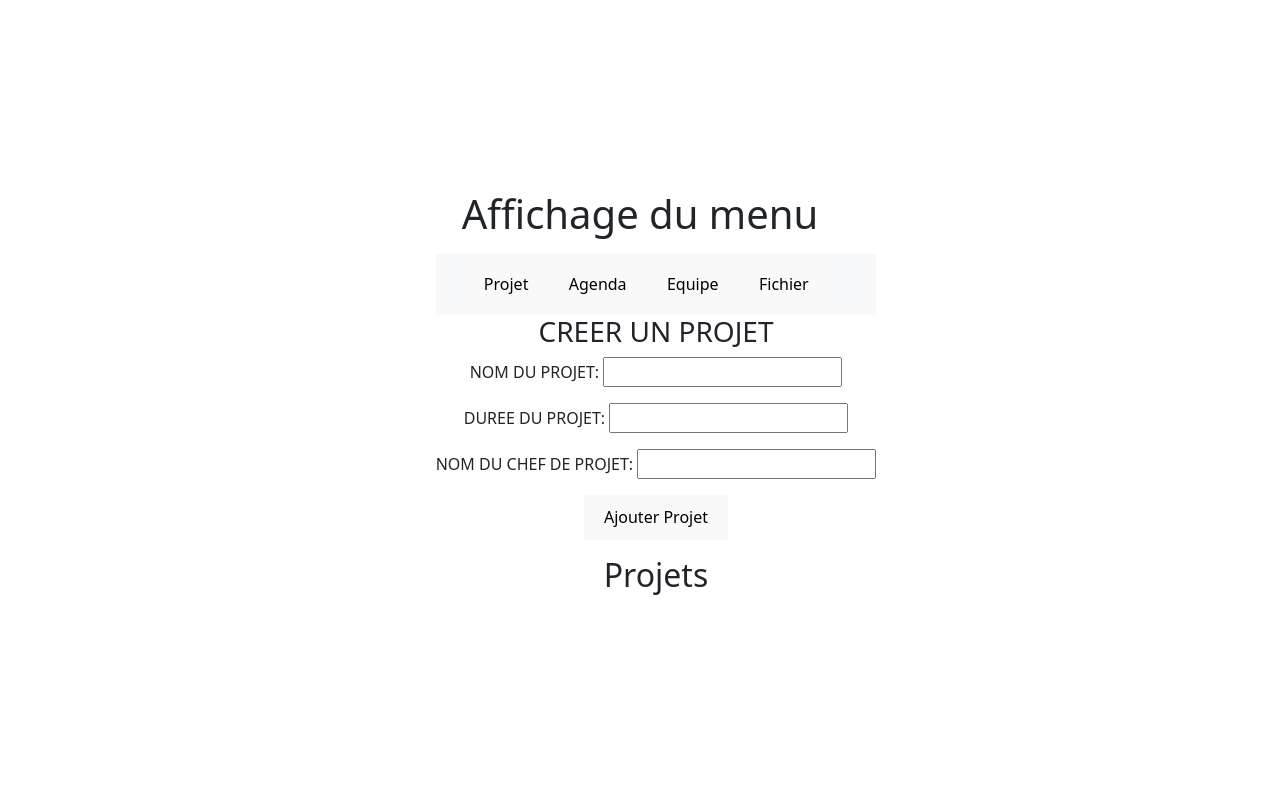
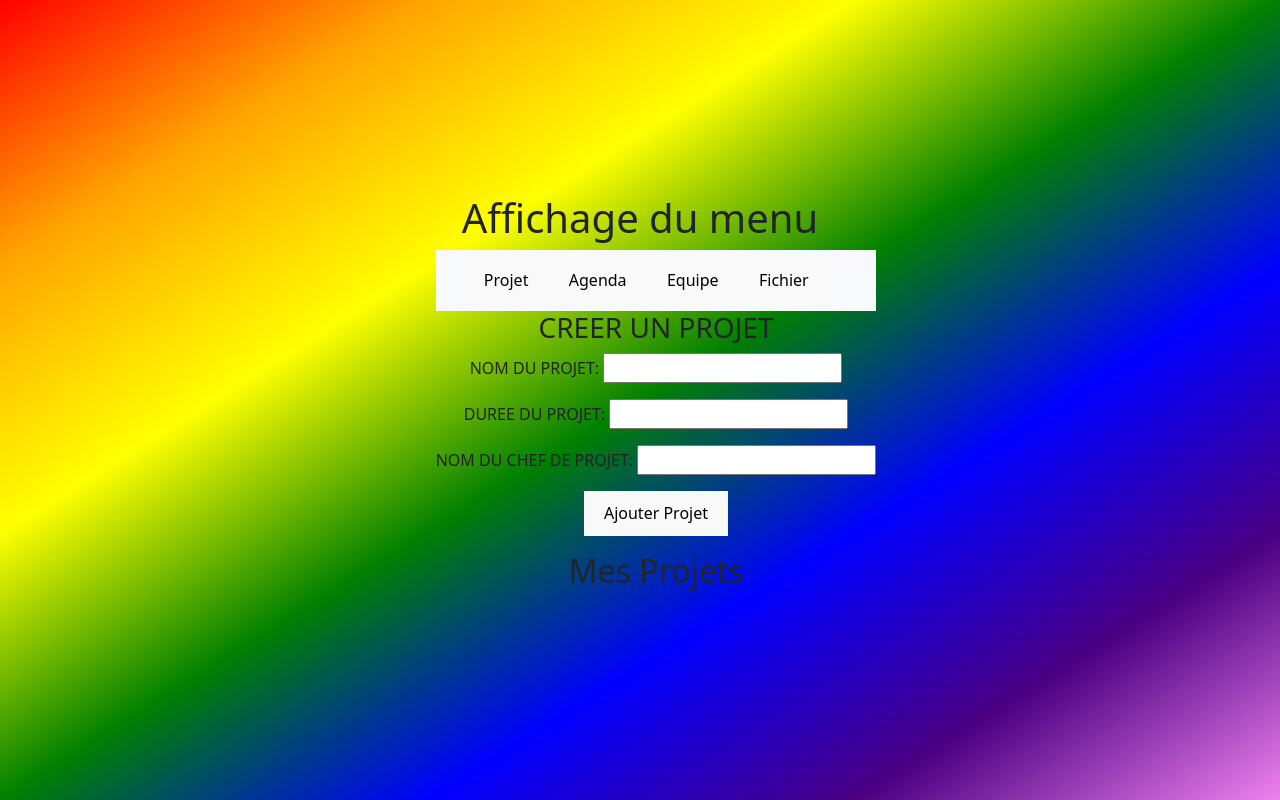
Before and after one commit to PROJWEB2-S1-2223/projet-Durand98, a React (Vite) app in the folder client/: page / in a window 1280 px wide. Both pictures are taken after a click on the button "Projet". Built offline with nearby package versions, Linux system fonts and the light colour scheme; the HTML template or start-up script is replaced by a standard one.

Commit message:
Amelioration 1

```diff
--- a/client/src/Menu.jsx
+++ b/client/src/Menu.jsx
@@ -11,17 +11,8 @@
   const [active, setActive] = useState('Projets');
   const list=["Projet","Agenda","Equipe","Fichier",];
 
-
-  function myFunction(even){
-    setCount(even.target.value);
-  console.log(even.target.value);}
-
-
-
   return(
   <ul>
-
-    <p><strong>{count} </strong></p>
     <>
     <Navbar bg="light" expand="lg">
       <Container>
@@ -34,10 +25,6 @@
       list.map(function Retour(item){
         return(
           <MenuItem key={item} title={item} onClick={setActive} />
-
-
-
-
          );
       })
     }
--- a/client/src/ProjContent.jsx
+++ b/client/src/ProjContent.jsx
@@ -4,35 +4,35 @@
 import Titre from './Titre';
 import List from './List';
 
-
 function Projcontent(){
 
   const initialproj = JSON.parse(localStorage.getItem('proj'));
   const [proj, setProj] = useState(initialproj || [] );
 
-  useEffect(() => {
+  useEffect(() =>
+  {
     localStorage.setItem('proj', JSON.stringify(proj));
   },
   [proj]);
 
-  function addProj(newProj) {
+  function addProj(newProj)
+{
     const newProjList = [...proj, newProj];
     setProj(newProjList);
-  }
+      }
 
-  function removeProj(nomProj) {
+  function removeProj(nomProj)
+      {
     const newProjList = proj.filter((ddd) => ddd.nomProj !== nomProj);
     setProj(newProjList);
-  }
+      }
   return(
-
     <>
     <h3>CREER UN PROJET</h3>
     <Forme onSubmit={addProj}/>
-    <h2>Projets </h2>
+    <h2>Mes Projets </h2>
     <List list={proj} onRemove={removeProj}/>
     </>
-     )
-
+       )
 }
 export default Projcontent;
--- a/client/src/index.css
+++ b/client/src/index.css
@@ -30,6 +30,16 @@
   place-items: center;
   min-width: 320px;
   min-height: 100vh;
+  //background: linear-gradient(to right, #ff0000, #ff7f00, #ffff00, #00ff00, #0000ff, #4b0082, #8f00ff);
+  //background-image: radial-gradient(circle, red, orange, yellow, green, blue, indigo, violet);
+  background-image: linear-gradient(to bottom right, red, orange, yellow, green, blue, indigo, violet);
+  //background-image: linear-gradient(to right, red, orange, yellow, green, blue, indigo, violet);
+  //background: linear-gradient(to bottom, #ff0000, #ff7f00, #ffff00, #00ff00, #0000ff, #4b0082, #8f00ff);
+
+
+
+
+
 }
 
 h1 {
```
